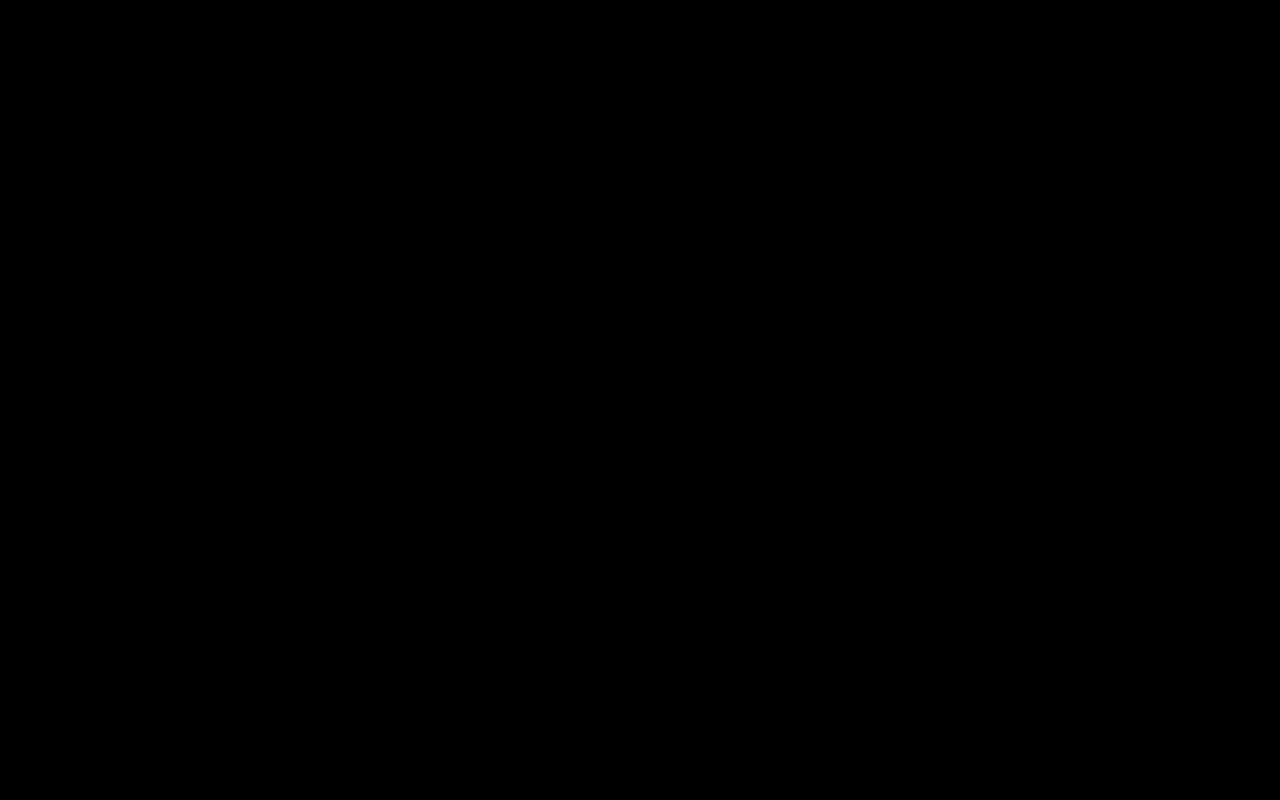
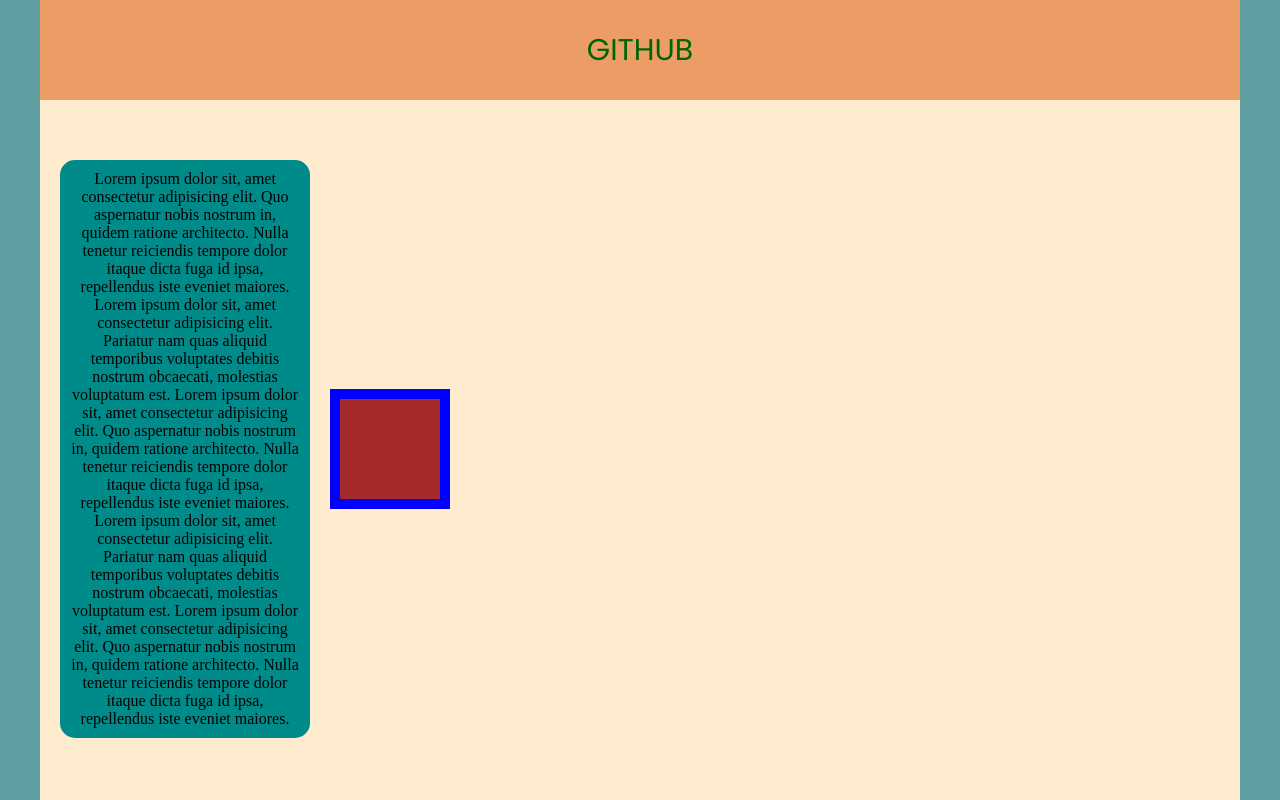
Before and after one commit to Nithish16/Practice-projects, a plain HTML site: page index.html in a window 1280 px wide. Drawn offline with Linux system fonts and the light colour scheme.

Commit message:
Creating landing page

```diff
--- a/index.css
+++ b/index.css
@@ -1,3 +1,55 @@
+* {
+  padding: 0px;
+  margin: 0px;
+  box-sizing: border-box;
+}
+
 body {
-  background-color: black;
+  background-color: cadetblue;
 }
+
+.wrapper {
+  background-color: blanchedalmond;
+  max-width: 1200px;
+  height: 100vh;
+  margin: auto;
+}
+.navbar {
+  width: 100%;
+  height: 100px;
+  background-color: rgb(235, 157, 101);
+  display: flex;
+  justify-content: center;
+  align-items: center;
+}
+p {
+  font-family: "Poppins", sans-serif;
+  font-size: 30px;
+  color: darkgreen;
+}
+
+.main {
+  display: flex;
+  align-items: center;
+}
+
+.one {
+  background-color: darkcyan;
+  margin: 60px 20px;
+  width: 250px;
+  height: auto;
+  padding: 10px;
+  border-radius: 15px;
+  text-align: center;
+}
+.aside {
+  display: flex;
+  width: max-content;
+  background-color: blue;
+}
+.two {
+  width: 100px;
+  height: 100px;
+  background-color: brown;
+  margin: 10px;
+}
--- a/index.html
+++ b/index.html
@@ -5,7 +5,46 @@
     <meta http-equiv="X-UA-Compatible" content="IE=edge" />
     <meta name="viewport" content="width=device-width, initial-scale=1.0" />
     <title>Document</title>
-    <link rel="stylesheet" href="/index.css" />
+    <link rel="stylesheet" href="index.css" />
+    <link rel="preconnect" href="https://fonts.googleapis.com" />
+    <link rel="preconnect" href="https://fonts.gstatic.com" crossorigin />
+    <link
+      href="https://fonts.googleapis.com/css2?family=Poppins:wght@200;400;700&family=Roboto:wght@100;300;500;700&display=swap"
+      rel="stylesheet"
+    />
   </head>
-  <body></body>
+  <body>
+    <div class="wrapper">
+      <div class="navbar">
+        <p>GITHUB</p>
+      </div>
+      <main class="main content">
+        <div class="box one">
+          Lorem ipsum dolor sit, amet consectetur adipisicing elit. Quo
+          aspernatur nobis nostrum in, quidem ratione architecto. Nulla tenetur
+          reiciendis tempore dolor itaque dicta fuga id ipsa, repellendus iste
+          eveniet maiores. Lorem ipsum dolor sit, amet consectetur adipisicing
+          elit. Pariatur nam quas aliquid temporibus voluptates debitis nostrum
+          obcaecati, molestias voluptatum est. Lorem ipsum dolor sit, amet
+          consectetur adipisicing elit. Quo aspernatur nobis nostrum in, quidem
+          ratione architecto. Nulla tenetur reiciendis tempore dolor itaque
+          dicta fuga id ipsa, repellendus iste eveniet maiores. Lorem ipsum
+          dolor sit, amet consectetur adipisicing elit. Pariatur nam quas
+          aliquid temporibus voluptates debitis nostrum obcaecati, molestias
+          voluptatum est. Lorem ipsum dolor sit, amet consectetur adipisicing
+          elit. Quo aspernatur nobis nostrum in, quidem ratione architecto.
+          Nulla tenetur reiciendis tempore dolor itaque dicta fuga id ipsa,
+          repellendus iste eveniet maiores.
+        </div>
+
+        <aside class="aside">
+          <div class="two"></div>
+          <!-- <div class="three"></div>
+          <div class="four"></div>
+          <div class="five"></div>
+          <div class="six"></div> -->
+        </aside>
+      </main>
+    </div>
+  </body>
 </html>
```
